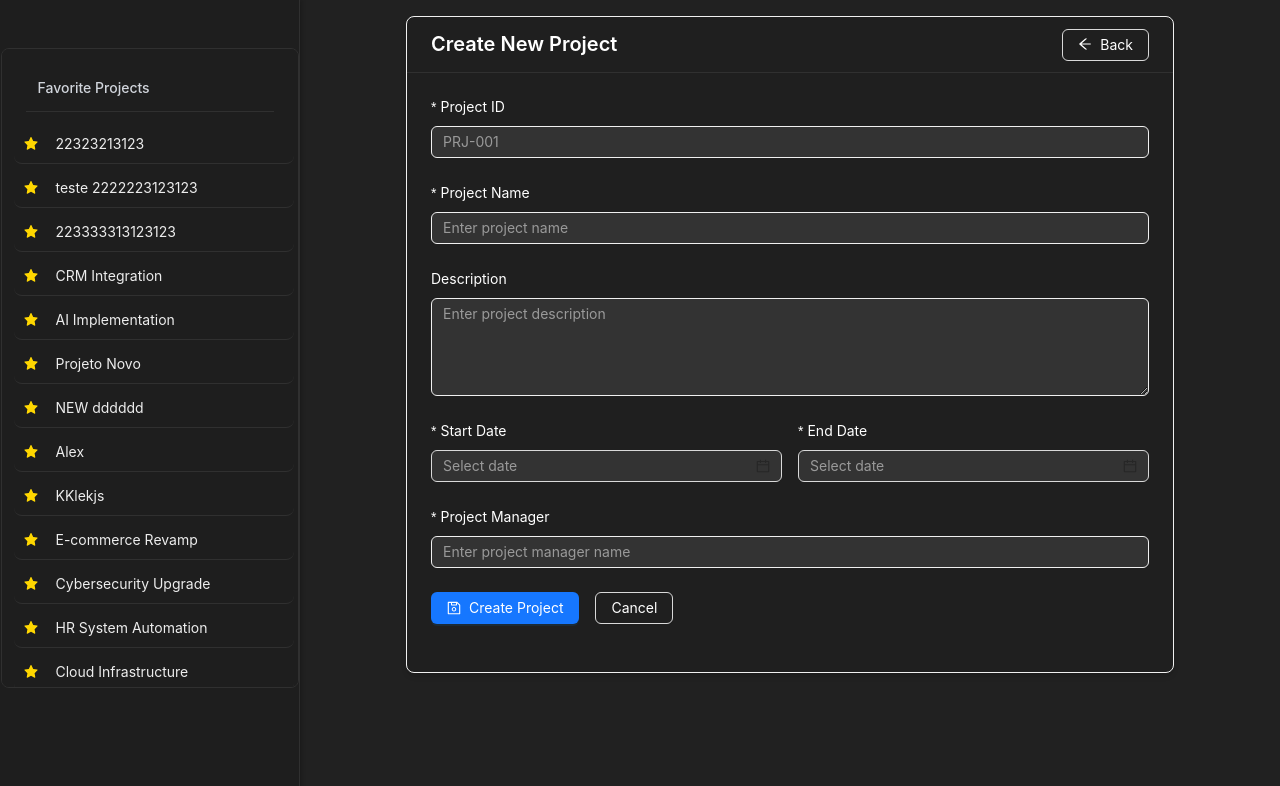
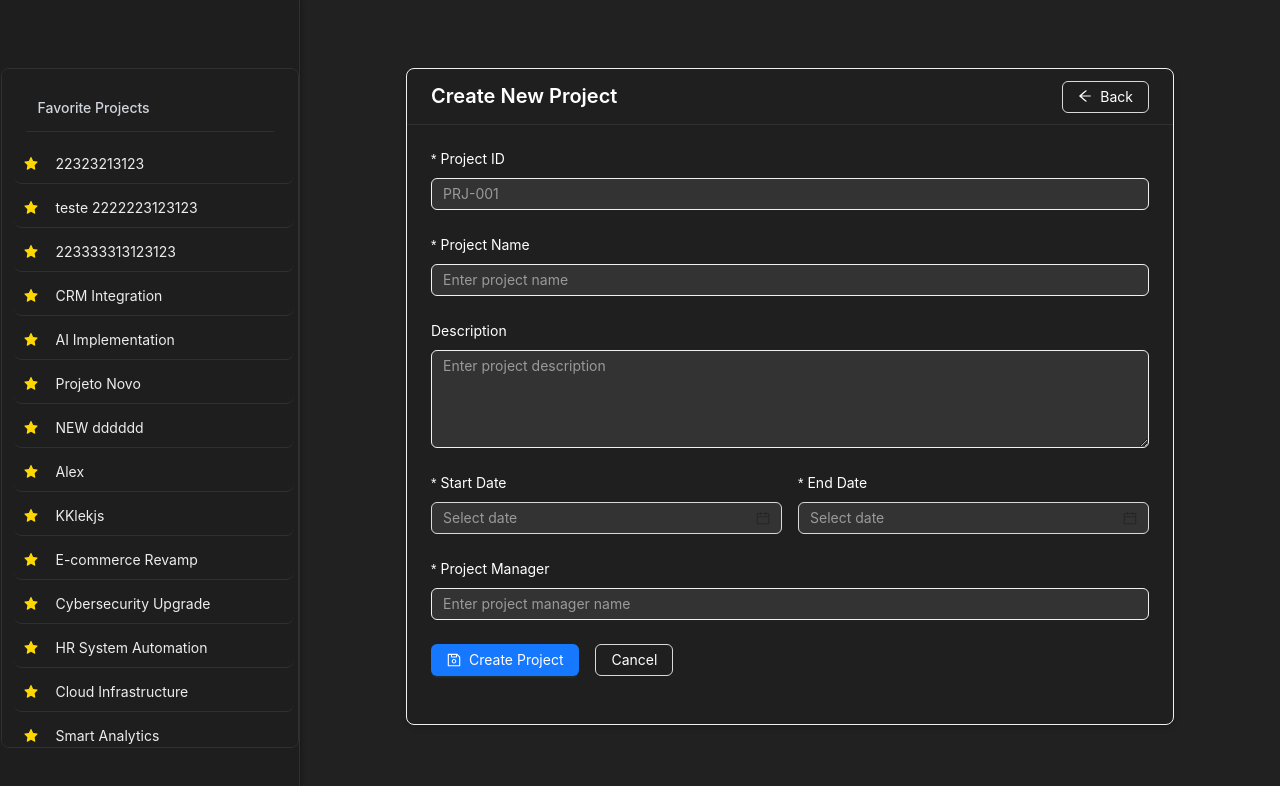
Before and after one commit to andre26z/tablecrud, a Next.js app: page /create in a window 1280 px wide. Shown: the top 786 px of the page. Built offline with nearby package versions, Linux system fonts and the light colour scheme.

Commit message:
page position

```diff
--- a/src/app/(main)/create/page.tsx
+++ b/src/app/(main)/create/page.tsx
@@ -100,7 +100,7 @@ export default function CreateProjectPage() {
 
   // Render form component (will be conditionally displayed)
   const formComponent = (
-    <div className="w-full flex justify-center">
+    <div className="w-full flex justify-center pt-[52px]">
       <div className={`mx-0.5 w-[calc(100%-4px)] ${screens.md ? 'max-w-3xl' : 'max-w-full'}`}>
         {contextHolder}
         <ConfigProvider
--- a/src/app/(main)/details/[id]/page.tsx
+++ b/src/app/(main)/details/[id]/page.tsx
@@ -101,7 +101,7 @@ export default function ProjectDetailsPage() {
   }
 
   return (
-    <div className="w-full flex justify-center">
+    <div className="w-full flex justify-center pt-[52px]">
       <div className={`mx-0.5 w-[calc(100%-4px)] ${screens.md ? 'max-w-3xl' : 'max-w-full'}`}>
         {contextHolder}
         <ConfigProvider
--- a/src/app/(main)/edit/[id]/page.tsx
+++ b/src/app/(main)/edit/[id]/page.tsx
@@ -139,7 +139,7 @@ export default function EditProjectPage() {
   }
 
   return (
-    <div className="w-full flex justify-center">
+    <div className="w-full flex justify-center pt-[52px]">
       <div className={`mx-0.5 w-[calc(100%-4px)] ${screens.md ? 'max-w-3xl' : 'max-w-full'}`}>
         {contextHolder}
         <ConfigProvider
--- a/src/app/(main)/layout.tsx
+++ b/src/app/(main)/layout.tsx
@@ -1,8 +1,7 @@
 'use client';
 
-import React, { useEffect, useState } from 'react';
-import { Layout, Menu, ConfigProvider, theme, Spin, Card, Grid } from 'antd';
-import type { MenuProps } from 'antd';
+import React, { useEffect } from 'react';
+import { Layout, ConfigProvider, Spin, Card, Grid } from 'antd';
 import { StarFilled } from '@ant-design/icons';
 import Link from 'next/link';
 import { FavoritesProvider, useFavorites } from '@/src/app/context/FavoritesContext';
@@ -13,20 +12,20 @@ import FavoritesList from '@/src/app/components/FavoritesList';
 const { Content, Sider } = Layout;
 const { useBreakpoint } = Grid;
 
-// Sidebar component (only for md+ screens)
+// Sidebar component - only visible on lg screens (1024px+)
 const ProjectSidebar = () => {
   const screens = useBreakpoint();
 
-  if (!screens.md) return null;
+  // Only render sidebar on lg screens (1024px+)
+  if (!screens.lg) return null;
 
   return (
     <Sider
       width={300}
-      breakpoint="lg"
       collapsedWidth="0"
       style={{
         backgroundColor: '#1E1E1E',
-        padding: '48px 0.5px 0.5px 0.5px',
+        padding: '68px 0.5px 0.5px 0.5px',
         borderRight: '1px solid #303030',
         boxShadow: '2px 0 4px rgba(0,0,0,0.2)',
         position: 'fixed',
@@ -41,21 +40,18 @@ const ProjectSidebar = () => {
   );
 };
 
-// Mobile favorites card (only for sm screens)
-const MobileFavoritesCard = () => {
+// Favorites card component - shown below content for screens under 1024px
+const ResponsiveFavoritesCard = () => {
   const screens = useBreakpoint();
 
-  if (screens.md) return null;
+  // Only show this card when sidebar isn't visible (below 1024px)
+  if (screens.lg) return null;
 
   return (
-    <div className="w-[calc(100%-4px)] mx-0.5 mt-4">
-      <Card
-        title="Favorite Projects"
-        className="shadow-md bg-[#282828] text-white w-full overflow-hidden"
+    <div className="w-full mx-auto mt-4">
 
-      >
         <FavoritesList />
-      </Card>
+
     </div>
   );
 };
@@ -88,16 +84,16 @@ export default function AppLayout({ children }: { children: React.ReactNode }) {
     <ConfigProvider>
       <FavoritesProvider>
         <Layout className="min-h-screen flex bg-[#212121]">
-          {/* Sidebar (hidden on small screens) */}
+          {/* Sidebar - only visible on lg screens (1024px+) */}
           <ProjectSidebar />
 
           {/* Main Content */}
-          <Layout className={`w-full ${screens.md ? 'ml-[300px]' : 'ml-0'}`}>
+          <Layout className={`w-full ${screens.lg ? 'ml-[300px]' : 'ml-0'}`}>
             <Content className="bg-[#212121] p-4 w-full flex flex-col items-center">
               <div className="w-full max-w-6xl">
                 {children}
               </div>
-              <MobileFavoritesCard />
+              <ResponsiveFavoritesCard />
             </Content>
           </Layout>
         </Layout>
--- a/src/app/components/FavoritesList.tsx
+++ b/src/app/components/FavoritesList.tsx
@@ -82,7 +82,7 @@ const FavoritesList = ({ className = '' }) => {
           color: '#EDEDED',
           border: '1px solid #303030',
           padding: '8px',
-          maxHeight: '80vh', // More responsive max height using viewport height
+          maxHeight: '85vh', // More responsive max height using viewport height
           overflowY: favoriteProjects.length > maxVisibleItems ? 'auto' : 'visible',
           overflowX: 'hidden', // Prevent horizontal scrolling
           scrollbarWidth: 'thin', // Firefox
```
